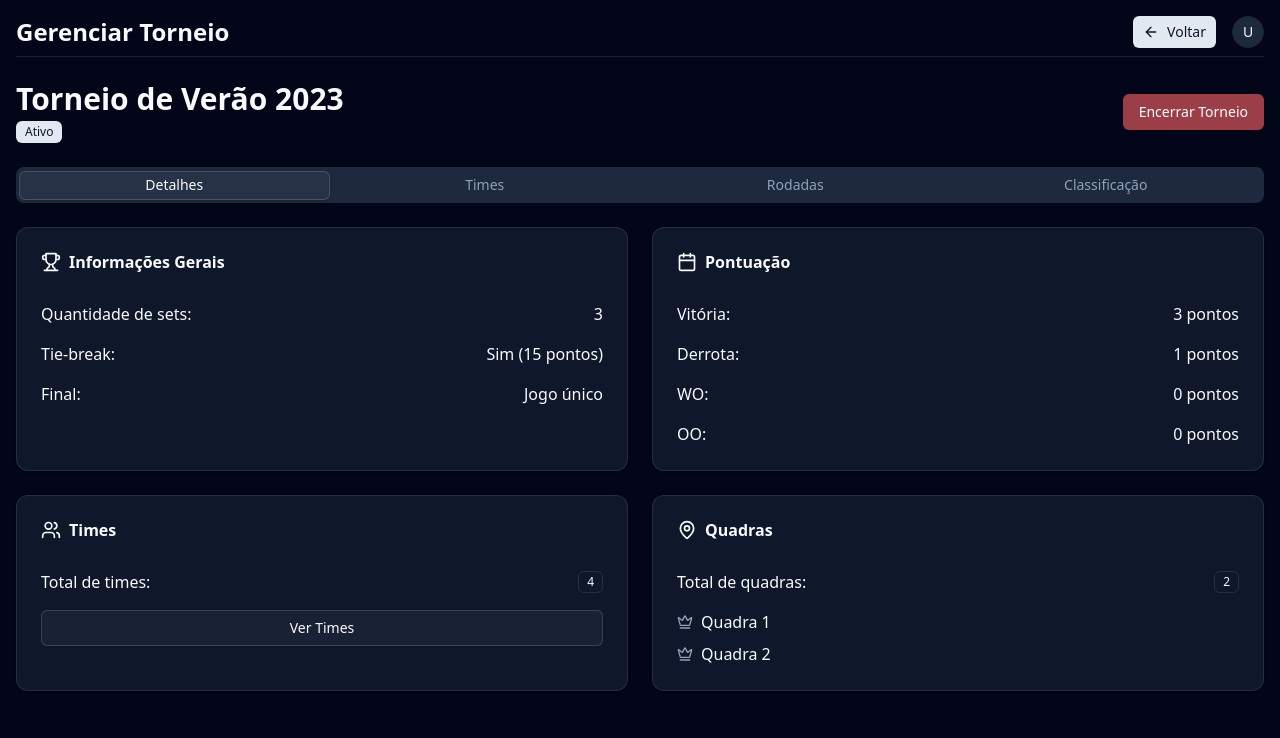
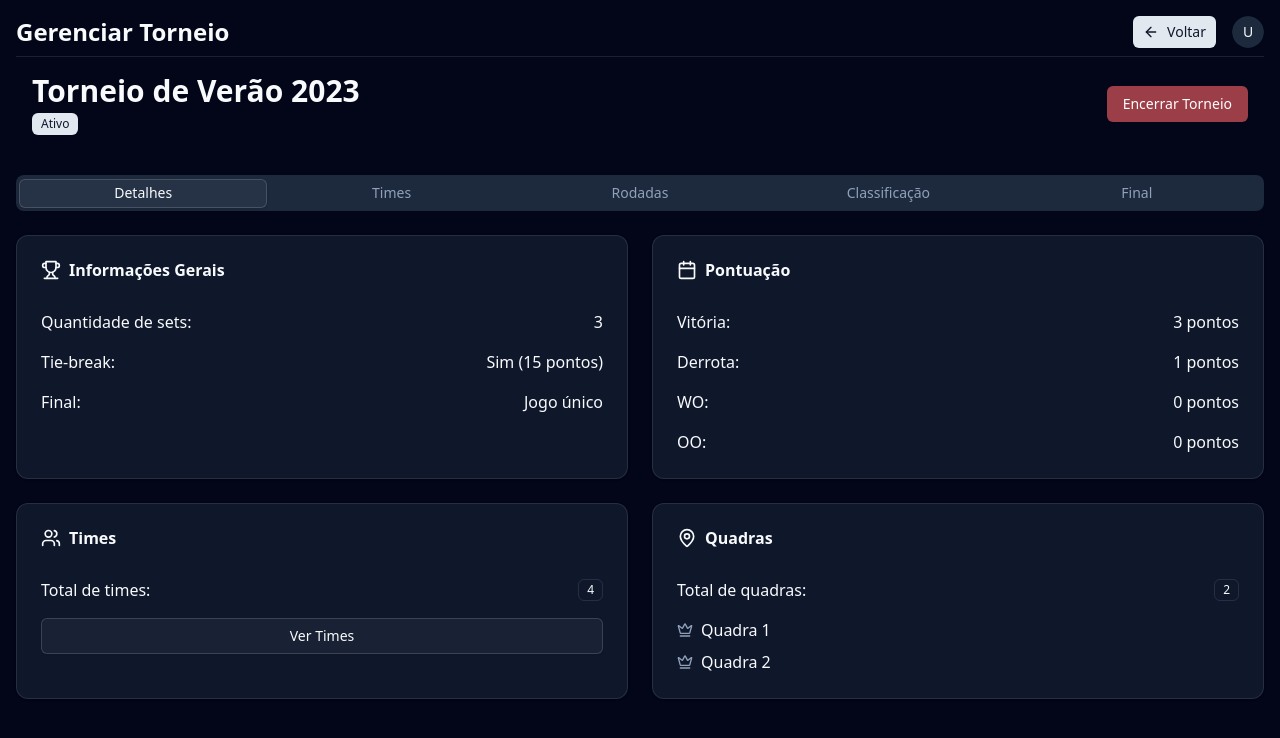
Before and after one commit to DevIsraelSantos/mvp-torneios, a Next.js app: page /tournaments/1 in a window 1280 px wide. Shown: the top 738 px of the page. Built offline with nearby package versions, Linux system fonts and the light colour scheme; no server answers.

Commit message:
feat(tournaments): implement tournament header and layout, remove redundant titles

```diff
--- a/src/app/(private)/tournaments/[id]/finals/page.tsx
+++ b/src/app/(private)/tournaments/[id]/finals/page.tsx
@@ -117,11 +117,6 @@ export default function FinalsPage({ params }: { params: { id: string } }) {
 
   return (
     <div className="container mx-auto py-6">
-      <div className="mb-6">
-        <h1 className="text-3xl font-bold">Torneio de Verão 2023</h1>
-        <p className="text-muted-foreground">Final</p>
-      </div>
-
       <TournamentTabs id={params.id} activeTab="finals" />
 
       <div className="flex justify-between items-center my-6">
--- /dev/null
+++ b/src/app/(private)/tournaments/[id]/layout.tsx
@@ -0,0 +1,43 @@
+import { TournamentHeader } from "@/components/tournament-header";
+import React from "react";
+
+export default async function PrivateLayout({
+  children,
+  params,
+}: Readonly<{
+  children: React.ReactNode;
+  params: Promise<{ id: string }>;
+}>) {
+  const { id } = await params;
+
+  const tournament = {
+    id: id,
+    name: "Torneio de Verão 2023",
+    status: "active",
+    teams: 4,
+    courts: 2,
+    sets: 3,
+    tieBreak: true,
+    tieBreakPoints: 15,
+    scoring: {
+      victory: 3,
+      defeat: 1,
+      wo: 0,
+      oo: 0,
+    },
+    hasFinal: true,
+    finalFormat: "single",
+    courtsList: ["Quadra 1", "Quadra 2"],
+  };
+
+  return (
+    <div>
+      <TournamentHeader
+        id={tournament.id}
+        name={tournament.name}
+        status={tournament.status === "active"}
+      />
+      {children}
+    </div>
+  );
+}
--- a/src/app/(private)/tournaments/[id]/page.tsx
+++ b/src/app/(private)/tournaments/[id]/page.tsx
@@ -1,28 +1,16 @@
 "use client";
 
-import { useState } from "react";
+import { TournamentTabs } from "@/components/tournament-tabs";
+import { Badge } from "@/components/ui/badge";
 import { Button } from "@/components/ui/button";
 import { Card, CardContent, CardHeader, CardTitle } from "@/components/ui/card";
-import { Badge } from "@/components/ui/badge";
 import {
-  AlertTriangle,
   Calendar,
   CrownIcon as Court,
   MapPin,
   Trophy,
   Users,
 } from "lucide-react";
-import { TournamentTabs } from "@/components/tournament-tabs";
-import {
-  Dialog,
-  DialogContent,
-  DialogDescription,
-  DialogFooter,
-  DialogHeader,
-  DialogTitle,
-  DialogTrigger,
-} from "@/components/ui/dialog";
-import { Alert, AlertDescription, AlertTitle } from "@/components/ui/alert";
 import { useRouter } from "next/navigation";
 
 export default function TournamentDetailsPage({
@@ -31,7 +19,6 @@ export default function TournamentDetailsPage({
   params: { id: string };
 }) {
   const router = useRouter();
-  const [confirmEndDialogOpen, setConfirmEndDialogOpen] = useState(false);
 
   // Mock tournament data
   const tournament = {
@@ -54,69 +41,8 @@ export default function TournamentDetailsPage({
     courtsList: ["Quadra 1", "Quadra 2"],
   };
 
-  const handleEndTournament = () => {
-    // Logic to end tournament
-    console.log("Ending tournament", tournament.id);
-    setConfirmEndDialogOpen(false);
-    router.push("/dashboard");
-  };
-
   return (
     <div className="container mx-auto py-6">
-      <div className="flex justify-between items-center mb-6">
-        <div>
-          <h1 className="text-3xl font-bold">{tournament.name}</h1>
-          <div className="flex items-center gap-2 mt-1">
-            <Badge
-              variant={tournament.status === "active" ? "default" : "secondary"}
-            >
-              {tournament.status === "active" ? "Ativo" : "Encerrado"}
-            </Badge>
-          </div>
-        </div>
-
-        {tournament.status === "active" && (
-          <Dialog
-            open={confirmEndDialogOpen}
-            onOpenChange={setConfirmEndDialogOpen}
-          >
-            <DialogTrigger asChild>
-              <Button variant="destructive">Encerrar Torneio</Button>
-            </DialogTrigger>
-            <DialogContent>
-              <DialogHeader>
-                <DialogTitle>Encerrar Torneio</DialogTitle>
-                <DialogDescription>
-                  Tem certeza que deseja encerrar este torneio? Esta ação não
-                  pode ser desfeita.
-                </DialogDescription>
-              </DialogHeader>
-
-              <Alert variant="destructive">
-                <AlertTriangle className="h-4 w-4" />
-                <AlertTitle>Atenção</AlertTitle>
-                <AlertDescription>
-                  Após encerrado, todas as telas ficarão em modo somente
-                  leitura.
-                </AlertDescription>
-              </Alert>
-
-              <DialogFooter>
-                <Button
-                  variant="outline"
-                  onClick={() => setConfirmEndDialogOpen(false)}
-                >
-                  Cancelar
-                </Button>
-                <Button variant="destructive" onClick={handleEndTournament}>
-                  Encerrar Torneio
-                </Button>
-              </DialogFooter>
-            </DialogContent>
-          </Dialog>
-        )}
-      </div>
-
       <TournamentTabs id={params.id} activeTab="details" />
 
       <div className="grid grid-cols-1 md:grid-cols-2 gap-6 mt-6">
--- a/src/app/(private)/tournaments/[id]/ranking/page.tsx
+++ b/src/app/(private)/tournaments/[id]/ranking/page.tsx
@@ -68,11 +68,6 @@ export default function RankingPage({ params }: { params: { id: string } }) {
 
   return (
     <div className="container mx-auto py-6">
-      <div className="mb-6">
-        <h1 className="text-3xl font-bold">Torneio de Verão 2023</h1>
-        <p className="text-muted-foreground">Classificação</p>
-      </div>
-
       <TournamentTabs id={params.id} activeTab="ranking" />
 
       <Card className="mt-6">
--- a/src/app/(private)/tournaments/[id]/rounds/page.tsx
+++ b/src/app/(private)/tournaments/[id]/rounds/page.tsx
@@ -160,11 +160,6 @@ export default function RoundsPage({ params }: { params: { id: string } }) {
 
   return (
     <div className="container mx-auto py-6">
-      <div className="mb-6">
-        <h1 className="text-3xl font-bold">Torneio de Verão 2023</h1>
-        <p className="text-muted-foreground">Gerenciamento de rodadas</p>
-      </div>
-
       <TournamentTabs id={params.id} activeTab="rounds" />
 
       <div className="flex justify-between items-center my-6">
--- a/src/app/(private)/tournaments/[id]/teams/page.tsx
+++ b/src/app/(private)/tournaments/[id]/teams/page.tsx
@@ -98,11 +98,6 @@ export default function TeamsPage({ params }: { params: { id: string } }) {
 
   return (
     <div className="container mx-auto py-6">
-      <div className="mb-6">
-        <h1 className="text-3xl font-bold">Torneio de Verão 2023</h1>
-        <p className="text-muted-foreground">Gerenciamento de times</p>
-      </div>
-
       <TournamentTabs id={params.id} activeTab="teams" />
 
       <div className="flex justify-between items-center my-6">
--- a/src/components/header-name.tsx
+++ /dev/null
@@ -1,14 +0,0 @@
-import { cn } from "@/lib/utils";
-import { ReactNode } from "react";
-
-export function HeaderName({
-  className,
-  children,
-}: {
-  className?: string;
-  children?: ReactNode;
-}) {
-  return (
-    <span className={cn("text-2xl font-semibold", className)}>{children}</span>
-  );
-}
--- /dev/null
+++ b/src/components/tournament-header.tsx
@@ -0,0 +1,90 @@
+"use client";
+
+import { AlertTriangle } from "lucide-react";
+import { Alert, AlertDescription, AlertTitle } from "./ui/alert";
+import { Badge } from "./ui/badge";
+import { Button } from "./ui/button";
+import {
+  Dialog,
+  DialogContent,
+  DialogDescription,
+  DialogFooter,
+  DialogHeader,
+  DialogTitle,
+  DialogTrigger,
+} from "./ui/dialog";
+import { useState } from "react";
+import { useRouter } from "next/navigation";
+
+export function TournamentHeader({
+  name,
+  id,
+  status,
+}: {
+  name?: string;
+  id?: string;
+  status?: boolean;
+}) {
+  const router = useRouter();
+  const [confirmEndDialogOpen, setConfirmEndDialogOpen] = useState(false);
+
+  const handleEndTournament = () => {
+    // Logic to end tournament
+    console.log("Ending tournament", id);
+    setConfirmEndDialogOpen(false);
+    router.push("/dashboard");
+  };
+
+  return (
+    <div className="flex justify-between items-center p-4">
+      <div>
+        <h1 className="text-3xl font-bold">{name}</h1>
+        <div className="flex items-center gap-2 mt-1">
+          <Badge variant={status ? "default" : "secondary"}>
+            {status ? "Ativo" : "Encerrado"}
+          </Badge>
+        </div>
+      </div>
+
+      {status && (
+        <Dialog
+          open={confirmEndDialogOpen}
+          onOpenChange={setConfirmEndDialogOpen}
+        >
+          <DialogTrigger asChild>
+            <Button variant="destructive">Encerrar Torneio</Button>
+          </DialogTrigger>
+          <DialogContent>
+            <DialogHeader>
+              <DialogTitle>Encerrar Torneio</DialogTitle>
+              <DialogDescription>
+                Tem certeza que deseja encerrar este torneio? Esta ação não pode
+                ser desfeita.
+              </DialogDescription>
+            </DialogHeader>
+
+            <Alert variant="destructive">
+              <AlertTriangle className="h-4 w-4" />
+              <AlertTitle>Atenção</AlertTitle>
+              <AlertDescription>
+                Após encerrado, todas as telas ficarão em modo somente leitura.
+              </AlertDescription>
+            </Alert>
+
+            <DialogFooter>
+              <Button
+                variant="outline"
+                onClick={() => setConfirmEndDialogOpen(false)}
+              >
+                Cancelar
+              </Button>
+              <Button variant="destructive" onClick={handleEndTournament}>
+                Encerrar Torneio
+              </Button>
+            </DialogFooter>
+          </DialogContent>
+        </Dialog>
+      )}
+    </div>
+  );
+}
--- a/src/components/tournament-tabs.tsx
+++ b/src/components/tournament-tabs.tsx
@@ -1,17 +1,19 @@
-"use client"
+"use client";
 
-import Link from "next/link"
-import { Tabs, TabsList, TabsTrigger } from "@/components/ui/tabs"
+import Link from "next/link";
+import { Tabs, TabsList, TabsTrigger } from "@/components/ui/tabs";
 
 interface TournamentTabsProps {
-  id: string
-  activeTab: string
+  id: string;
+  activeTab: string;
 }
 
 export function TournamentTabs({ id, activeTab }: TournamentTabsProps) {
+  // TODO has final?
+
   return (
     <Tabs defaultValue={activeTab} className="w-full">
-      <TabsList className="grid grid-cols-4 w-full">
+      <TabsList className="grid grid-cols-5 w-full">
         <TabsTrigger value="details" asChild>
           <Link href={`/tournaments/${id}`}>Detalhes</Link>
         </TabsTrigger>
@@ -24,7 +26,10 @@ export function TournamentTabs({ id, activeTab }: TournamentTabsProps) {
         <TabsTrigger value="ranking" asChild>
           <Link href={`/tournaments/${id}/ranking`}>Classificação</Link>
         </TabsTrigger>
+        <TabsTrigger value="finals" asChild>
+          <Link href={`/tournaments/${id}/finals`}>Final</Link>
+        </TabsTrigger>
       </TabsList>
     </Tabs>
-  )
+  );
 }
```
